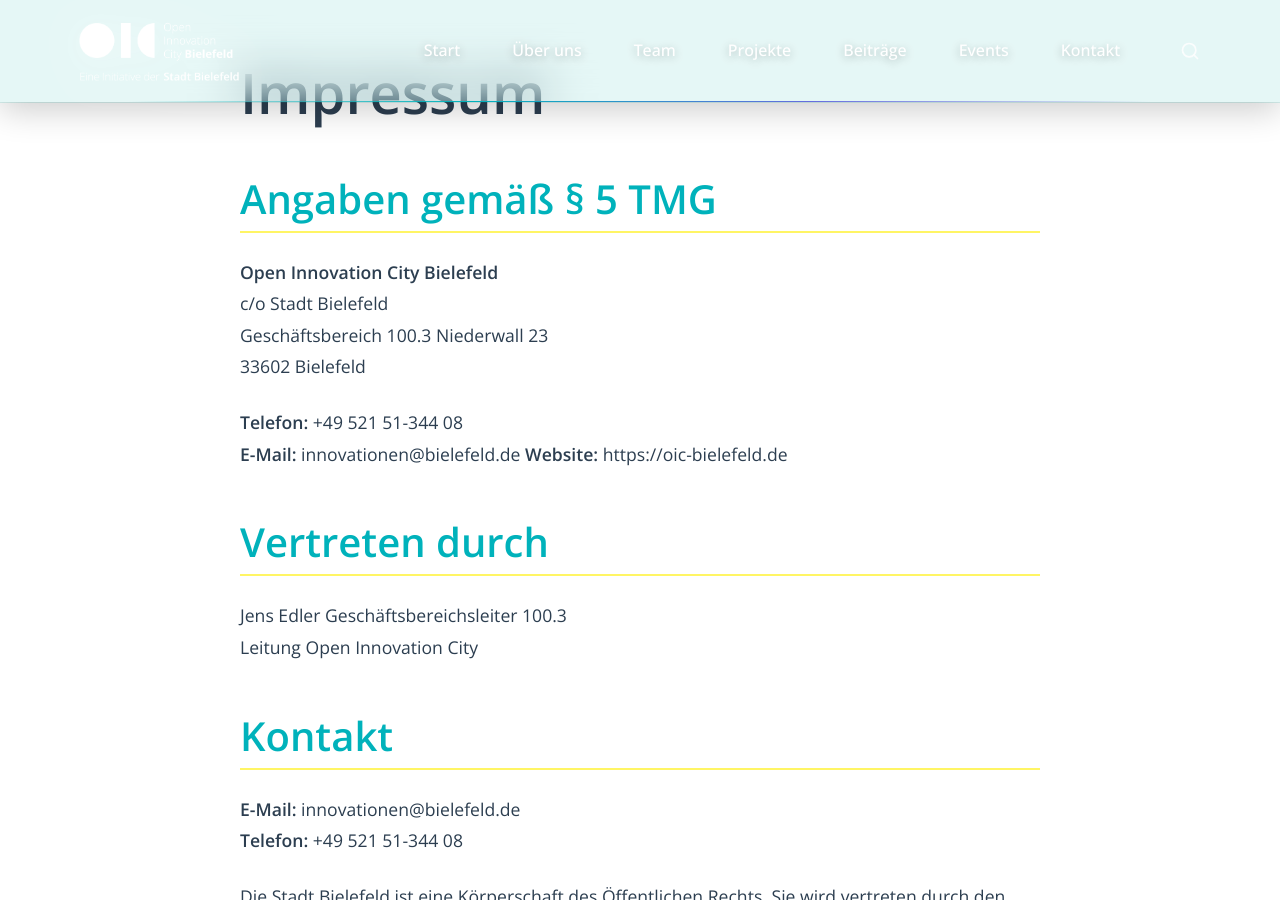
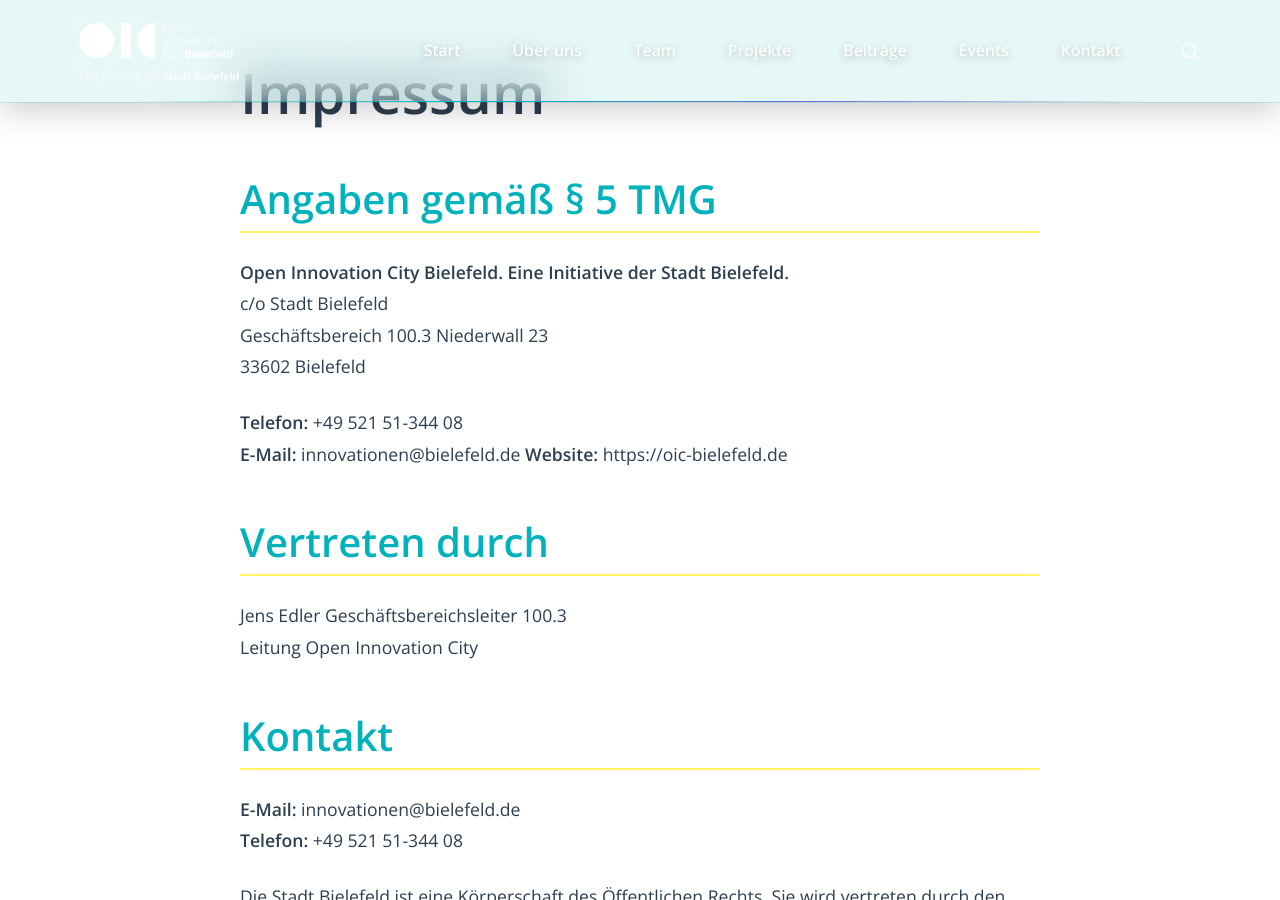
Before and after one commit to Open-Innovation-City/oic-bielefeld-website, a Jekyll site: the page built from impressum.md, in a window 1280 px wide and 900 px high, scrolled down 325 px. Built offline with Jekyll 4.4.1, drawn with Linux system fonts in a browser that asks for light colours.

Commit message:
Update impressum.md
Um Claim ergänzt

```diff
--- a/impressum.md
+++ b/impressum.md
@@ -9,7 +9,7 @@ permalink: /impressum/
 
 ## Angaben gemäß § 5 TMG
 
-**Open Innovation City Bielefeld**
+**Open Innovation City Bielefeld. Eine Initiative der Stadt Bielefeld.**
 c/o Stadt Bielefeld
 Geschäftsbereich 100.3
 Niederwall 23
```
